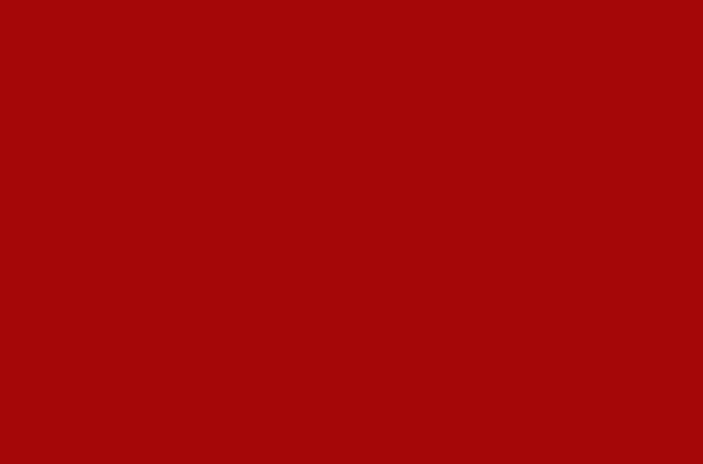
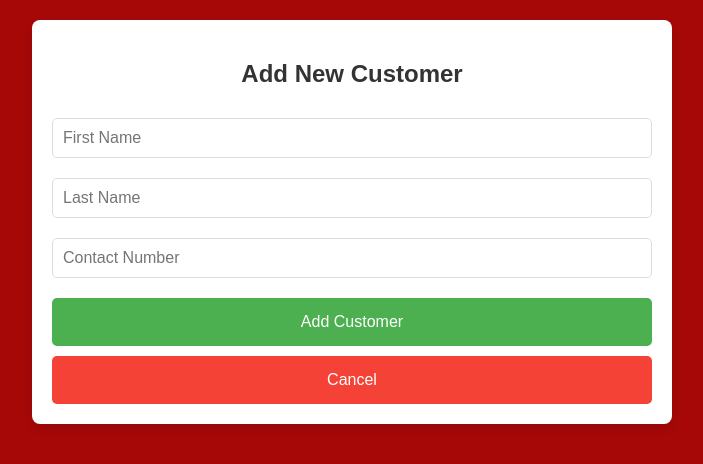
Before and after one commit to venividii/BugbustersIPM-record-keeping-app, a React (Create React App) app: page /add-customer in a window 1280 px wide. Before the commit this address had no page. Shown: the top 464 px of the page, without its empty margins (288-991 px from the left). Built offline with nearby package versions, Linux system fonts and the light colour scheme.

Commit message:
New front end stuffs bro

```diff
--- /dev/null
+++ b/src/AddCustomer/AddCustomer.css
@@ -0,0 +1,51 @@
+/* src/AddCustomer.css */
+
+.add-customer-container {
+    display: flex; /* Use flexbox for layout */
+    flex-direction: column; /* Stack items vertically */
+    max-width: 600px; /* Limit the width of the form */
+    margin: 20px auto; /* Center the form */
+    padding: 20px; /* Add padding */
+    border-radius: 8px; /* Rounded corners */
+    box-shadow: 0 4px 10px rgba(0, 0, 0, 0.1); /* Subtle shadow */
+    background-color: #ffffff; /* White background */
+}
+
+h2 {
+    text-align: center; /* Center align heading */
+    color: #333; /* Darker text color */
+}
+
+input[type="text"] {
+    width: 100%; /* Full width for inputs */
+    padding: 10px; /* Padding inside inputs */
+    margin: 10px 0; /* Vertical margin between inputs */
+    border: 1px solid #ddd; /* Light border */
+    border-radius: 5px; /* Rounded corners */
+    font-size: 16px; /* Increase font size */
+}
+
+button {
+    width: auto; /* Set to auto to fit content */
+    padding: 15px; /* Increase padding for larger buttons */
+    margin-top: 10px; /* Space above button */
+    border: none; /* Remove default border */
+    border-radius: 5px; /* Rounded corners */
+    background-color: #4CAF50; /* Green background for action buttons */
+    color: white; /* White text color */
+    font-size: 16px; /* Increase font size */
+    cursor: pointer; /* Pointer cursor on hover */
+    transition: background-color 0.3s ease, transform 0.2s ease; /* Smooth transitions */
+}
+
+button:hover {
+    background-color: #45a049; /* Darker green on hover for action buttons */
+}
+
+.cancel-button {
+    background-color: #f44336; /* Red background for cancel button */
+}
+
+.cancel-button:hover {
+    background-color: #e53935; /* Darker red on hover */
+}
--- /dev/null
+++ b/src/AddCustomer/AddCustomer.js
@@ -0,0 +1,54 @@
+import React, { useState } from 'react';
+import axios from 'axios';
+import { useNavigate } from 'react-router-dom';
+import './AddCustomer.css'; // Importing the CSS for styling
+
+const AddCustomer = ({ user }) => {
+    const navigate = useNavigate(); // Initialize useNavigate
+    const [newCustomer, setNewCustomer] = useState({ CFirstName: '', CLastName: '', CContact: '' });
+
+    // Safeguard: Check if user is available before accessing employeeid
+    const { employeeid } = user || {};
+
+    const handleInputChange = (e) => {
+        const { name, value } = e.target;
+        setNewCustomer({ ...newCustomer, [name]: value });
+    };
+
+    const handleAddCustomer = async () => {
+        if (newCustomer.CFirstName && newCustomer.CLastName && newCustomer.CContact) {
+            try {
+                const response = await axios.post('http://localhost:3001/api/customer', {
+                    CFirstName: newCustomer.CFirstName,
+                    CLastName: newCustomer.CLastName,
+                    CContact: newCustomer.CContact,
+                    CreatedBy: employeeid, // Add the logged-in user's EmployeeID
+                });
+                console.log('New customer added:', response.data);
+                navigate('/'); // Redirect to dashboard after adding a customer
+            } catch (error) {
+                console.error('Error adding customer:', error);
+                alert('Error adding customer');
+            }
+        } else {
+            alert('Please fill in all fields.');
+        }
+    };
+
+    const handleCancel = () => {
+        navigate('/'); // Navigate back to the dashboard
+    };
+
+    return (
+        <div className="add-customer-container">
+            <h2>Add New Customer</h2>
+            <input type="text" name="CFirstName" placeholder="First Name" value={newCustomer.CFirstName} onChange={handleInputChange} />
+            <input type="text" name="CLastName" placeholder="Last Name" value={newCustomer.CLastName} onChange={handleInputChange} />
+            <input type="text" name="CContact" placeholder="Contact Number" value={newCustomer.CContact} onChange={handleInputChange} />
+            <button onClick={handleAddCustomer}>Add Customer</button>
+            <button onClick={handleCancel} className="cancel-button">Cancel</button> {/* Cancel button */}
+        </div>
+    );
+};
+
+export default AddCustomer;
--- a/src/AdminDashboard/AdminDashboard.js
+++ b/src/AdminDashboard/AdminDashboard.js
@@ -14,10 +14,12 @@ const AdminDashboard = ({ user, setUser }) => {
 
     return (
         <div className="admin-dashboard-container">
+            <img src={logo} alt="Company Logo" className="company-logo" />
             <h2>Admin Dashboard</h2>
-            <img src={logo} alt="Company Logo" className="company-logo" />
             <h4>Welcome, {firstName}</h4> {/* Display admin's name */}
 
+            {/* Button Container */}
+            <div className="button-container">
                 {/* Link to Employee Management Page */}
                 <Link to="/employee-management">
                     <button className='manage-employees-button'>Manage Employees</button> {/* Button to manage employees */}
@@ -27,6 +29,12 @@ const AdminDashboard = ({ user, setUser }) => {
                 <Link to="/create-service-report-admin">
                     <button className='create-service-report-button'>Create Service Report</button>
                 </Link>
+
+                {/* Link to Add Customer Page */}
+                <Link to="/add-customer">
+                    <button className='add-customer-button'>Add Customer</button>
+                </Link>
+            </div>
 
             {/* Include Customer List for Admin */}
             <CustomerList user={user}/>
--- a/src/App.css
+++ b/src/App.css
@@ -19,8 +19,9 @@ body
 }
 
 h2 {
-    text-align: center;
+    text-align: left; /* Align text to the left */
     color: #ff6b6b; /* Softer red text for the heading */
+    margin-bottom: 20px; /* Optional: Add some space below the heading */
 }
 
 .form-group {
@@ -46,12 +47,13 @@ input:focus {
 }
 
 button {
-    width: 100%;
-    padding: 10px;
+    width: 100%; /* Ensure button takes full width */
+    padding: 10px; /* Padding for button */
     background-color: #ff6b6b; /* Softer red background for button */
     color: white; /* White text on button */
     border: none;
     border-radius: 5px;
+    box-sizing: border-box; /* Include padding and border in element's total width */
 }
 
 button:hover {
--- a/src/App.js
+++ b/src/App.js
@@ -1,5 +1,5 @@
 import React, { useState } from 'react';
-import { BrowserRouter as Router, Route, Routes, /*useNavigate */} from 'react-router-dom';
+import { BrowserRouter as Router, Route, Routes } from 'react-router-dom';
 import './App.css';
 import Login from './Login/Login.js';
 import AdminDashboard from './AdminDashboard/AdminDashboard.js';
@@ -9,6 +9,7 @@ import CustomerList from './CustomerList/CustomerList.js';
 import CreateServiceReport from './CreateServiceReport/CreateServiceReport.js';
 import CreateServiceReportAdmin from './ServiceReportAdmin/CreateServiceReportAdmin.js';
 import EmployeeManagement from './EmployeeManagement/EmployeeManagement.js';
+import AddCustomer from './AddCustomer/AddCustomer.js'; // Importing the new AddCustomer component
 
 function App() {
     const [user, setUser] = useState(null); // State to hold logged-in user
@@ -41,6 +42,7 @@ function App() {
                     <Route path="/create-service-report" element={<CreateServiceReport user={user} />} />
                     <Route path="/create-service-report-admin" element={<CreateServiceReportAdmin user={user} />} />
                     <Route path="/employee-management" element={<EmployeeManagement user={user} />} />
+                    <Route path="/add-customer" element={<AddCustomer user={user} />} /> {/* New route for adding customers */}
                 </Routes>
             </div>
         </Router>
--- a/src/CustomerList/CustomerList.js
+++ b/src/CustomerList/CustomerList.js
@@ -7,11 +7,6 @@ import { useNavigate } from 'react-router-dom'; // Importing useNavigate for red
 const CustomerList = ({ user }) => {
     const navigate = useNavigate(); // Initialize useNavigate
     const [customers, setCustomers] = useState([]);
-    const [newCustomer, setNewCustomer] = useState({
-        CFirstName: '',
-        CLastName: '',
-        CContact: ''
-    });
     const [editCustomer, setEditCustomer] = useState(null); // To handle editing customers
 
     // If user is null, redirect to login page
@@ -34,40 +29,6 @@ const CustomerList = ({ user }) => {
         fetchCustomers();
     }, []);
 
-    const handleInputChange = (e) => {
-        const { name, value } = e.target;
-        setNewCustomer({ ...newCustomer, [name]: value });
-    };
-
-    const handleEditInputChange = (e) => {
-        const { name, value } = e.target;
-        setEditCustomer({ ...editCustomer, [name]: value });
-    };
-
-    // Safeguard: Check if user is available before accessing employeeid
-    const { employeeid } = user || {}; // If user is null, employeeid will also be undefined
-
-    const handleAddCustomer = async () => {
-        if (newCustomer.CFirstName && newCustomer.CLastName && newCustomer.CContact) {
-            try {
-                const response = await axios.post('http://localhost:3001/api/customer', {
-                    CFirstName: newCustomer.CFirstName,
-                    CLastName: newCustomer.CLastName,
-                    CContact: newCustomer.CContact,
-                    CreatedBy: employeeid, // Add the logged-in user's EmployeeID
-                });
-
-                setCustomers([...customers, response.data]);
-                setNewCustomer({ CFirstName: '', CLastName: '', CContact: '' }); // Reset input fields
-            } catch (error) {
-                console.error('Error adding customer:', error);
-                alert('Error adding customer');
-            }
-        } else {
-            alert('Please fill in all fields.');
-        }
-    };
-
     const handleRemoveCustomer = async (CustomerID) => {
         try {
             await axios.delete(`http://localhost:3001/api/customer/${CustomerID}`);
@@ -89,9 +50,8 @@ const CustomerList = ({ user }) => {
                 const response = await axios.put(`http://localhost:3001/api/customer/${editCustomer.CustomerID}`, {
                     CFirstName: editCustomer.CFirstName,
                     CLastName: editCustomer.CLastName,
-                    CContact: editCustomer.CContact
+                    CContact: editCustomer.CContact,
                 });
-
                 setCustomers(customers.map((customer) =>
                     customer.CustomerID === editCustomer.CustomerID ? response.data : customer
                 ));
@@ -129,14 +89,8 @@ const CustomerList = ({ user }) => {
                             <td>{customer.CContact}</td>
                             <td>
                                 <div className="action-icons">
-                                    <FaEdit
-                                        onClick={() => handleEditCustomer(customer)}
-                                        className="action-icon edit-icon"
-                                    />
-                                    <FaTrash
-                                        onClick={() => handleRemoveCustomer(customer.CustomerID)}
-                                        className="action-icon delete-icon"
-                                    />
+                                    <FaEdit onClick={() => handleEditCustomer(customer)} className="action-icon edit-icon" />
+                                    <FaTrash onClick={() => handleRemoveCustomer(customer.CustomerID)} className="action-icon delete-icon" />
                                 </div>
                             </td>
                         </tr>
@@ -147,56 +101,12 @@ const CustomerList = ({ user }) => {
             {editCustomer && (
                 <div className="edit-customer-form">
                     <h3>Edit Customer</h3>
-                    <input
-                        type="text"
-                        name="CFirstName"
-                        placeholder="First Name"
-                        value={editCustomer.CFirstName}
-                        onChange={handleEditInputChange}
-                    />
-                    <input
-                        type="text"
-                        name="CLastName"
-                        placeholder="Last Name"
-                        value={editCustomer.CLastName}
-                        onChange={handleEditInputChange}
-                    />
-                    <input
-                        type="text"
-                        name="CContact"
-                        placeholder="Contact Number"
-                        value={editCustomer.CContact}
-                        onChange={handleEditInputChange}
-                    />
+                    <input type="text" name="CFirstName" placeholder="First Name" value={editCustomer.CFirstName} onChange={(e) => setEditCustomer({ ...editCustomer, CFirstName: e.target.value })} />
+                    <input type="text" name="CLastName" placeholder="Last Name" value={editCustomer.CLastName} onChange={(e) => setEditCustomer({ ...editCustomer, CLastName: e.target.value })} />
+                    <input type="text" name="CContact" placeholder="Contact Number" value={editCustomer.CContact} onChange={(e) => setEditCustomer({ ...editCustomer, CContact: e.target.value })} />
                     <button onClick={handleUpdateCustomer}>Update Customer</button>
                 </div>
             )}
-
-            <h3>Add New Customer</h3>
-            <div className="add-customer-form">
-                <input
-                    type="text"
-                    name="CFirstName"
-                    placeholder="First Name"
-                    value={newCustomer.CFirstName}
-                    onChange={handleInputChange}
-                />
-                <input
-                    type="text"
-                    name="CLastName"
-                    placeholder="Last Name"
-                    value={newCustomer.CLastName}
-                    onChange={handleInputChange}
-                />
-                <input
-                    type="text"
-                    name="CContact"
-                    placeholder="Contact Number"
-                    value={newCustomer.CContact}
-                    onChange={handleInputChange}
-                />
-                <button onClick={handleAddCustomer}>Add Customer</button>
-            </div>
         </div>
     );
 };
--- a/src/Dashboard/Dashboard.js
+++ b/src/Dashboard/Dashboard.js
@@ -1,11 +1,11 @@
-import React from 'react';
+import React, { useState } from 'react';
 import './Dashboard.css';
 import CustomerList from '../CustomerList/CustomerList';
+import { Link } from 'react-router-dom';
+import { useNavigate } from 'react-router-dom';
 
-
-import { Link } from 'react-router-dom';
-import { useNavigate } from 'react-router-dom'; // Import useNavigate
 const Dashboard = ({ user, setUser }) => {
+    const [searchTerm, setSearchTerm] = useState(''); // State for search input
     const navigate = useNavigate(); // Initialize useNavigate for navigation
 
     const handleLogout = () => {
@@ -13,29 +13,37 @@ const Dashboard = ({ user, setUser }) => {
         navigate('/login'); // Redirect to login page after logout
         alert("You have logged out.");
     };
+
     console.log('Current user:', user); // Log the current user state
 
     return (
         <div className="dashboard-container">
-
             <div className="sidebar">
                 <h3>Logged in as:</h3>
-                {/* Check if user is not null before accessing username */}
                 {user ? (
                     <p>{user.username}</p>
                 ) : (
-                    <p>No user logged in</p> // Fallback message if user is null
+                    <p>No user logged in</p>
                 )}
-
-                {/* Logout button */}
                 <button className="logout-button" onClick={handleLogout}> Logout </button>
             </div>
 
-            {/* Main content area */}
             <div className="main-content">
                 <h2>Tech Dashboard</h2>
+
+                {/* Search Bar for Customer List */}
+                <div className="search-container">
+                    <input
+                        type="text"
+                        placeholder="Search customers..."
+                        value={searchTerm}
+                        onChange={(e) => setSearchTerm(e.target.value)}
+                        className="search-bar"
+                    />
+                </div>
+
                 {/* Customer List Section */}
-                <CustomerList user={user}/>
+                <CustomerList user={user} searchTerm={searchTerm} />
 
                 <div className="button-container">
                     <Link to="/create-service-report">
@@ -45,9 +53,14 @@ const Dashboard = ({ user, setUser }) => {
                     <Link to="/create-quotation">
                         <button className="dashboard-button">Create Quotation</button>
                     </Link>
+
+                    {/* Link to Add New Customer Page */}
+                    <Link to="/add-customer">
+                        <button className="dashboard-button">Add New Customer</button>
+                    </Link>
                 </div>
             </div>
-        </div >
+        </div>
     );
 };
 
```
Also changed, not shown: 1 other file (tests, documents, lock files or other folders). Lines whose indentation alone changed are shown as unchanged.
